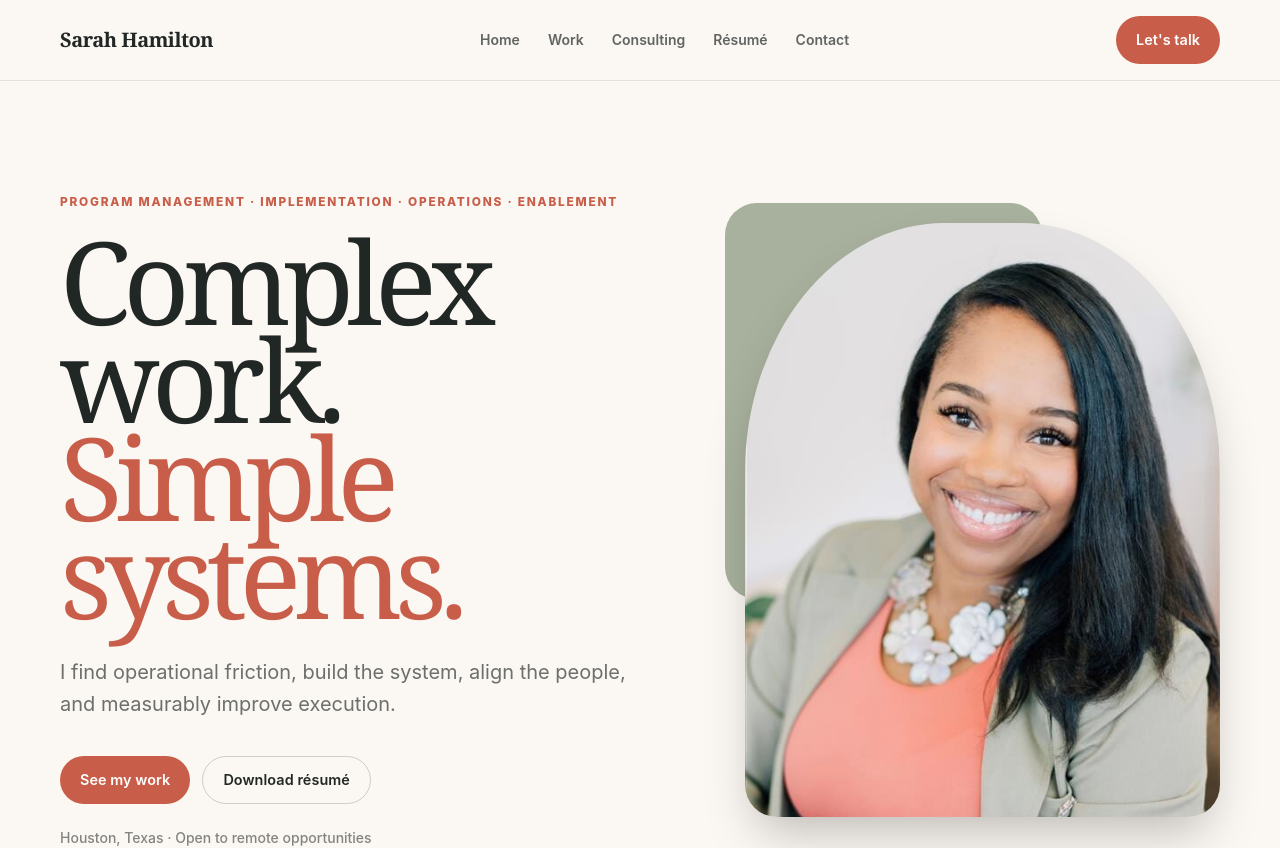
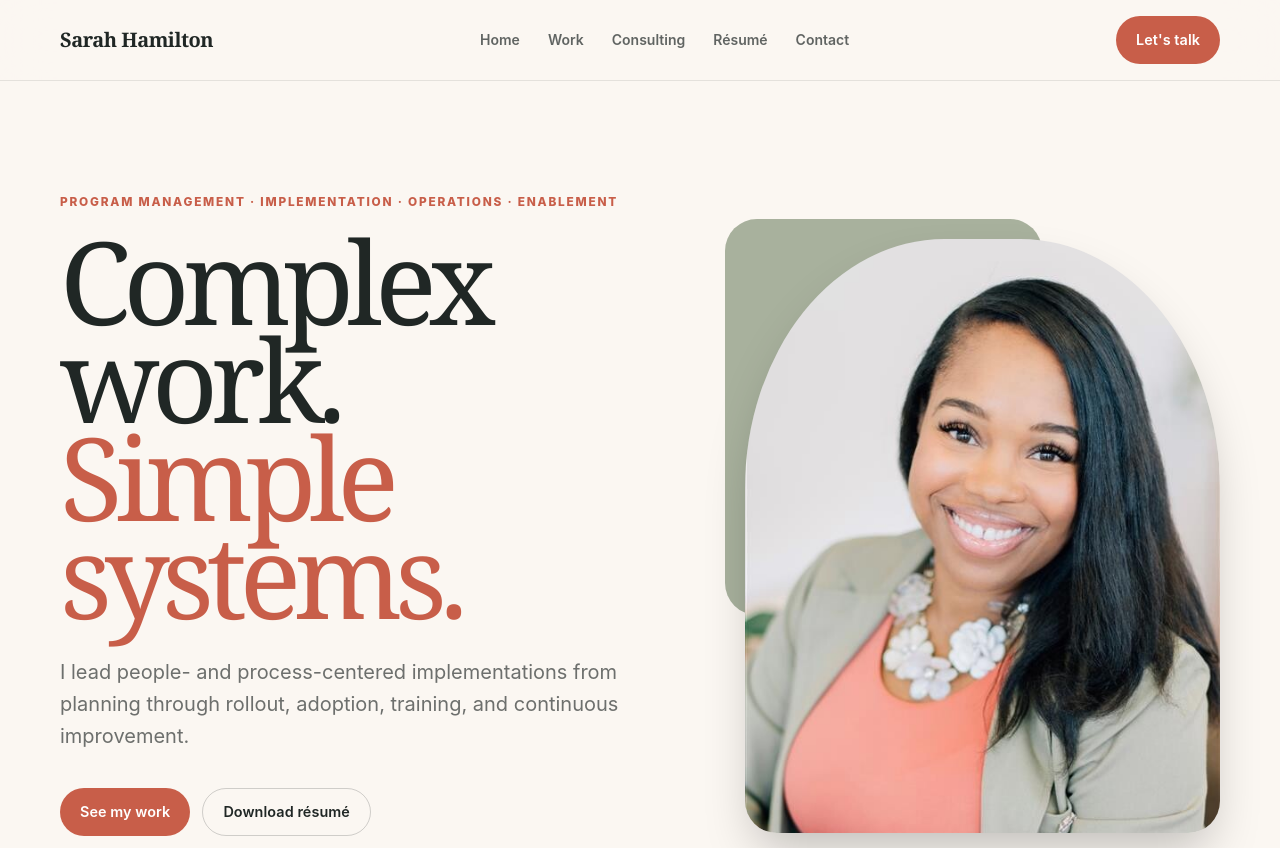
Before and after one commit to sarahphamilton/sarahphamilton, a Next.js app: page / in a window 1280 px wide. Shown: the top 848 px of the page. Built offline with nearby package versions, Linux system fonts and the light colour scheme.

Commit message:
Focus candidacy on implementation program management

```diff
--- a/src/content/site.ts
+++ b/src/content/site.ts
@@ -1,13 +1,13 @@
 export const site = {
   name: "Sarah Hamilton",
-  role: "Program & Operations Manager",
-  tagline: "Complex work. Simple systems.",
+  role: "Implementation Program Manager",
+  tagline: "Planning through rollout, adoption, and improvement.",
   email: "sprich08@gmail.com",
   linkedin: "https://www.linkedin.com/in/sarahphamilton/",
   calendly: "https://calendly.com/sprich08",
   location: "Houston, Texas · Open to remote opportunities",
   intro:
-    "I find operational friction, build the system, align the people, and measurably improve execution.",
+    "I lead people- and process-centered implementations from planning through rollout, adoption, training, and continuous improvement.",
 };
 
 export const metrics = [
@@ -50,7 +50,7 @@ export const experience = [
 export const credentials = [
   { name: "Google Project Management Certificate", detail: "Google · Completed" },
   { name: "SQL Basic Certificate", detail: "HackerRank · Completed" },
-  { name: "PMP Certification", detail: "Target Sept 2026" },
+  { name: "PMP Certification", detail: "Exam scheduled Oct. 20, 2026" },
   {
     name: "Data Analysis with SQL, Excel & Power BI Specialization",
     detail: "Microsoft",
```
